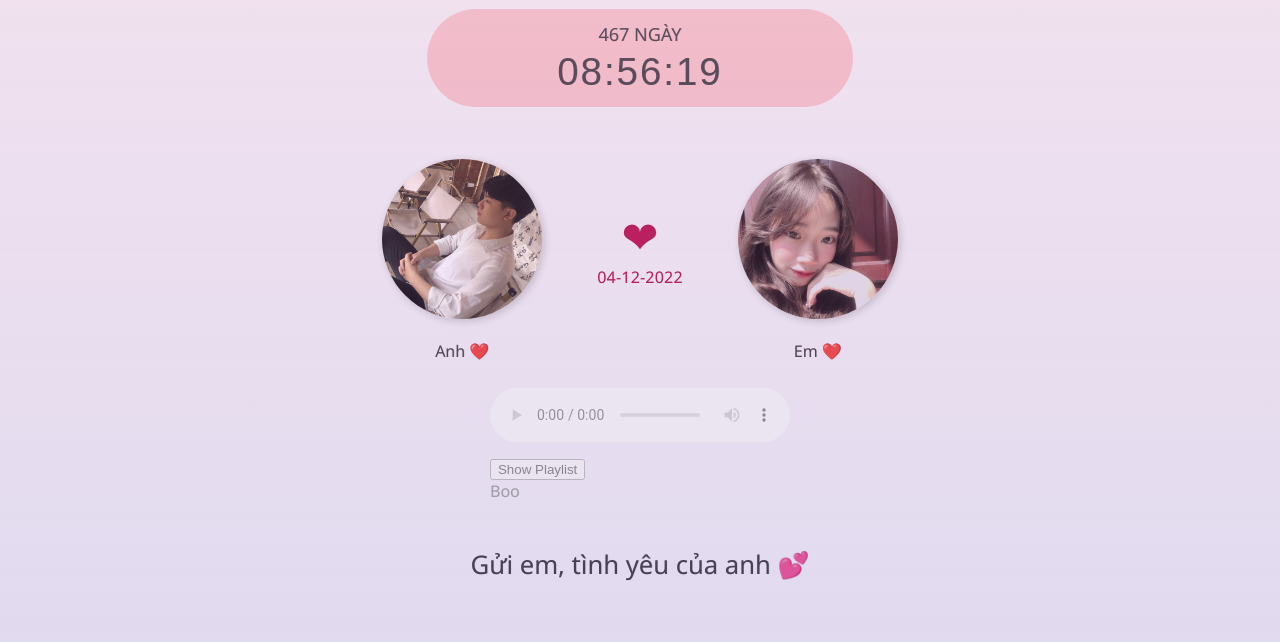
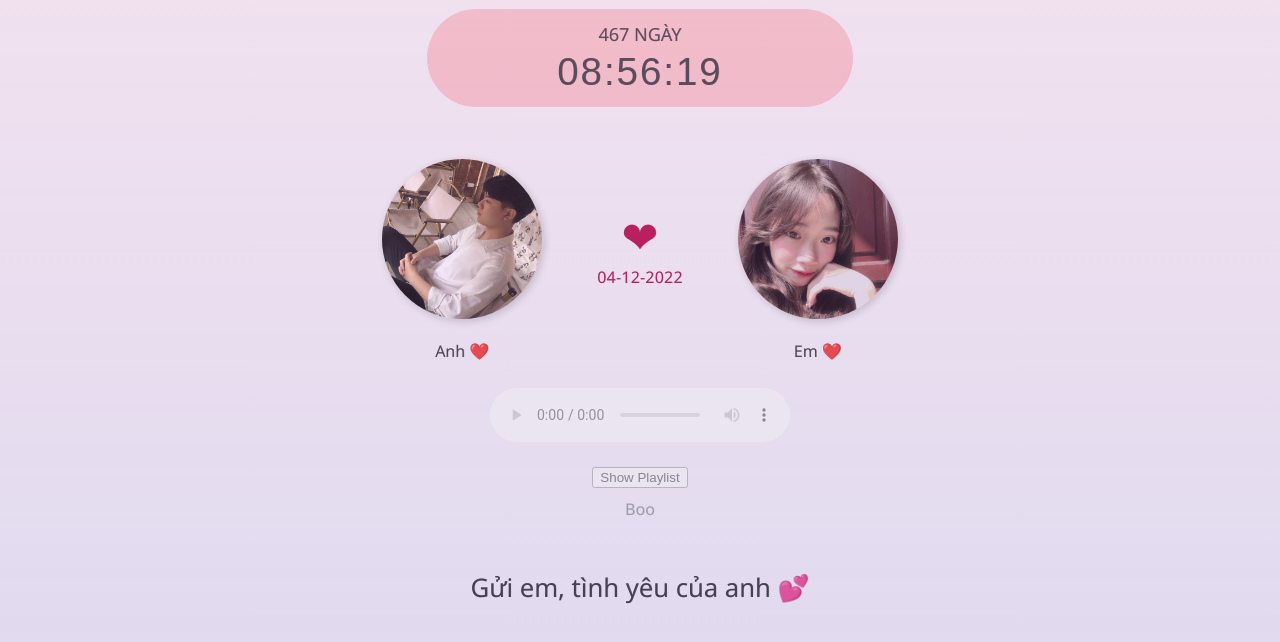
Before and after one commit to tuyentrang/tuyentrang.github.io, a plain HTML site: page index.html in a window 1280 px wide. Both pictures are taken after a click on the button "Show Playlist". Shown: the part 144-786 px from the top of the page. Drawn offline with Linux system fonts and the light colour scheme.

Commit message:
Update style.css

```diff
--- a/style.css
+++ b/style.css
@@ -46,6 +46,46 @@ h1 {
       font-size: 2.4rem;
       border-radius: 10rem;
 }
+
+
+
+#music {
+    position: relative;
+    z-index: 1000;
+    opacity: .4;
+    text-align: center;
+}
+
+#showPlaylist {
+    display: block;
+    margin: 10px auto;
+}
+
+#playlist {
+    display: none;
+}
+
+#playlist.show {
+    display: block;
+}
+
+#playlist .song {
+    cursor: pointer;
+    margin-bottom: 5px;
+}
+
+
+
+
+
+
+
+
+
+
+
+
+
 
 date, time {
       display: block;
```
